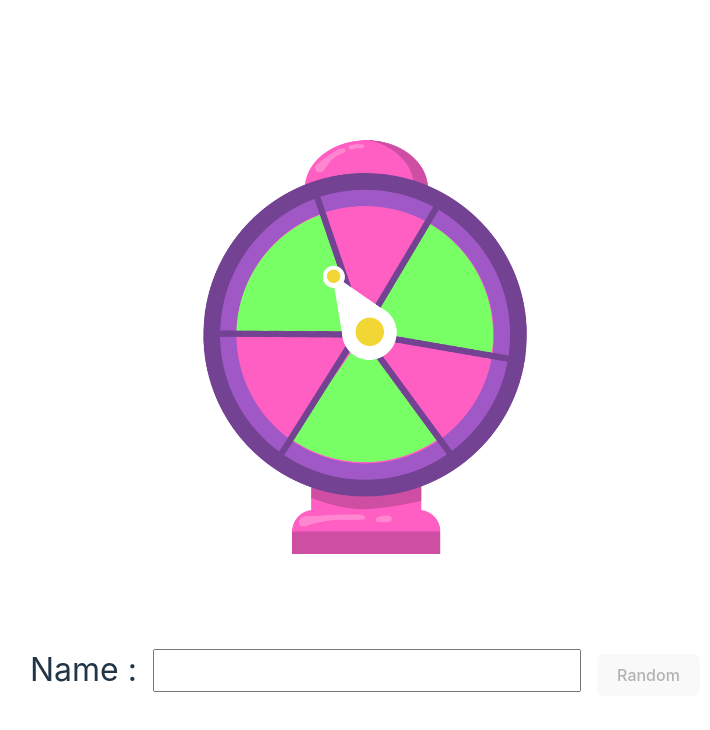
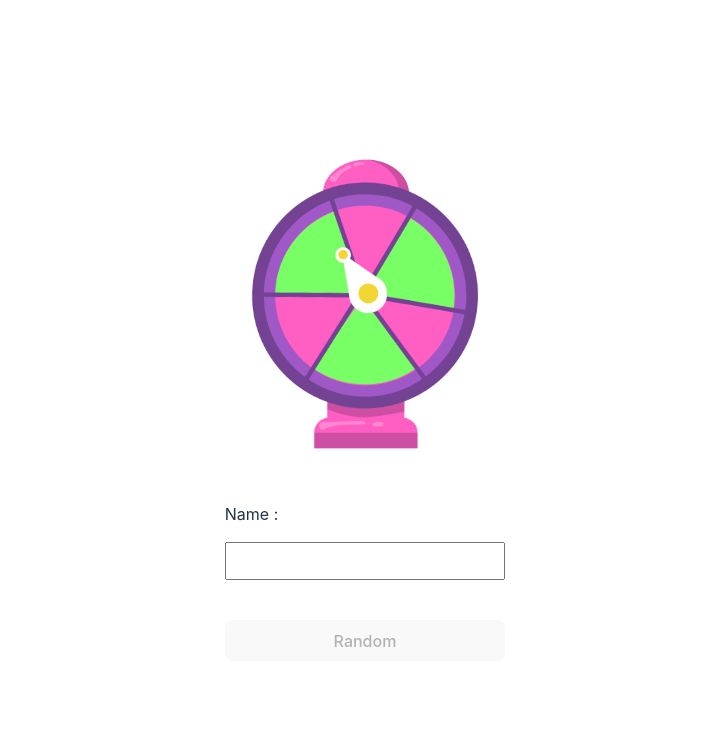
Before and after one commit to qEthele/vercel_luckydraw, a React (Vite) app: page / in a window 1280 px wide. Shown: the top 730 px of the page, without its empty margins (275-985 px from the left). Built offline with nearby package versions, Linux system fonts and the light colour scheme.

Commit message:
change style

```diff
--- a/src/App.css
+++ b/src/App.css
@@ -1,37 +1,25 @@
 *{
   margin: 0;
+  padding: 0;
   box-sizing: border-box;
 }
-
-#root {
-  max-width: 1280px;
-  margin: 0 auto;
-  padding: 2rem;
-  text-align: center;
-}
-.App{
+#root{
   display: flex;
-  justify-content: center;
-  align-items: center;
-  flex-direction: column;
+  justify-content: flex-start;
 }
 
 label{
-  font-size: 2rem;
+  font-size: 1rem;
 
 }
 input{
-  margin: 1rem;
-  font-size: 2rem;
+  margin:  1rem 0 1rem 0;
+  font-size: 1rem;
+  width: 100%;
+  padding: 0.5rem;
 }
 
-table {
-  width: 100%;
-  border: solid 1px white;
-  margin: 2rem 0 2rem 0;
-  border-collapse: collapse;
-  font-size: 1.5rem;
-}
+
 th , tr , td{
   border: solid 1px white;
 
@@ -39,7 +27,88 @@ th , tr , td{
 button{
   margin: 2rem 0 2rem 0;
 }
+
+form{
+display: grid;
+}
+.mainContainer{
+  display: flex;
+  justify-content: center;
+  width: 100vw;
+  height: 100vh;
+}
+.App{
+  display: flex;
+  justify-content: flex-start;
+  align-items: center;
+  flex-direction: column;
+  width: 100vw;
+  height: 100%;
+  margin-top: 7rem;
+}
+.resultContainer{
+  display: flex;
+  justify-content: center;
+  align-items: center;
+  flex-direction: column;
+  width: 100vw;
+  height: 100%;
+  overflow: hidden;
+}
+
 .container{
-  width : 50vw;
+  display: flex;
+  justify-content: center;
+  flex-direction: column;
+  align-items: center;
+  align-content: center;
+  width : 100vw;
   height: auto;
+  padding: 2rem;
 }
+.submitBtn{
+  margin: 0;
+}
+
+
+
+@media only screen and (min-width: 768px) {
+  h1 {
+    font-size: 3.2em;
+    line-height: 1.1;
+  }
+
+  .lottieContainer{
+    width: 30%
+  }
+  table {
+    width: 50%;
+    border: solid 1px white;
+    margin: 2rem 0 2rem 0;
+    border-collapse: collapse;
+    font-size: 1.5rem;
+    align-items: center;
+    text-align: center;
+  }
+}
+
+
+@media only screen and (max-width: 768px) {
+  /* For mobile phones: */
+  h1{
+    font-size: 2rem;
+  }
+  .lottieContainer{
+    width: 80%
+  }
+  table {
+    width: 90%;
+    border: solid 1px white;
+    margin: 2rem 0 2rem 0;
+    border-collapse: collapse;
+    font-size: 1rem;
+    align-items: center;
+    text-align: center;
+  }
+
+}
--- a/src/index.css
+++ b/src/index.css
@@ -26,15 +26,11 @@ a:hover {
 body {
   margin: 0;
   display: flex;
-  place-items: center;
+  place-items: start;
   min-width: 320px;
   min-height: 100vh;
 }
 
-h1 {
-  font-size: 3.2em;
-  line-height: 1.1;
-}
 
 button {
   border-radius: 8px;
--- a/src/pages/Data.jsx
+++ b/src/pages/Data.jsx
@@ -25,6 +25,7 @@ function Data() {
   }, []);
 
   return (
+    <div className="mainContainer">
       <div className="container">
         <h2>All lucky player data</h2>
         <table className="playerTable">
@@ -52,6 +53,7 @@ function Data() {
           Reset All Data
         </button>
       </div>
+    </div>
   );
 }
 
--- a/src/pages/Home.jsx
+++ b/src/pages/Home.jsx
@@ -28,12 +28,9 @@ function Home() {
   }
   return (
     <div className="App">
-      <Lottie
-        loop
-        animationData={wheel}
-        play
-        style={{ width: 550, height: 550 }}
-      />
+      <div className="lottieContainer">
+        <Lottie loop animationData={wheel} play />
+      </div>
       <form onSubmit={Random}>
         <label>
           Name :
@@ -42,7 +39,9 @@ function Home() {
             onChange={(e) => setUserName(e.target.value)}
           />
         </label>
+        <br />
         <button
+          className="submitBtn"
           disabled={(userName === "") | null ? true : false}
           type="submit"
         >
--- a/src/pages/Login.jsx
+++ b/src/pages/Login.jsx
@@ -31,7 +31,8 @@ function Login() {
     });
   }
   return (
-    <div>
+    <div className="mainContainer">
+      <div className="resultContainer">
         <h1>Log in</h1>
         <form onSubmit={handleLogin}>
           <label>
@@ -58,6 +59,7 @@ function Login() {
           </button>
         </form>
       </div>
+    </div>
   );
 }
 
--- a/src/pages/Result.jsx
+++ b/src/pages/Result.jsx
@@ -67,7 +67,8 @@ function Result() {
   }, []);
 
   return (
-    <div>
+    <div className="mainContainer">
+      <div className="resultContainer">
         <h1>
           {data.data.status === 1
             ? `Congratulation ${data.data.name}`
@@ -80,6 +81,7 @@ function Result() {
           <ReactCanvasConfetti refConfetti={getInstance} style={canvasStyles} />
         ) : null}
       </div>
+    </div>
   );
 }
 
```
Lines whose indentation alone changed are shown as unchanged.
